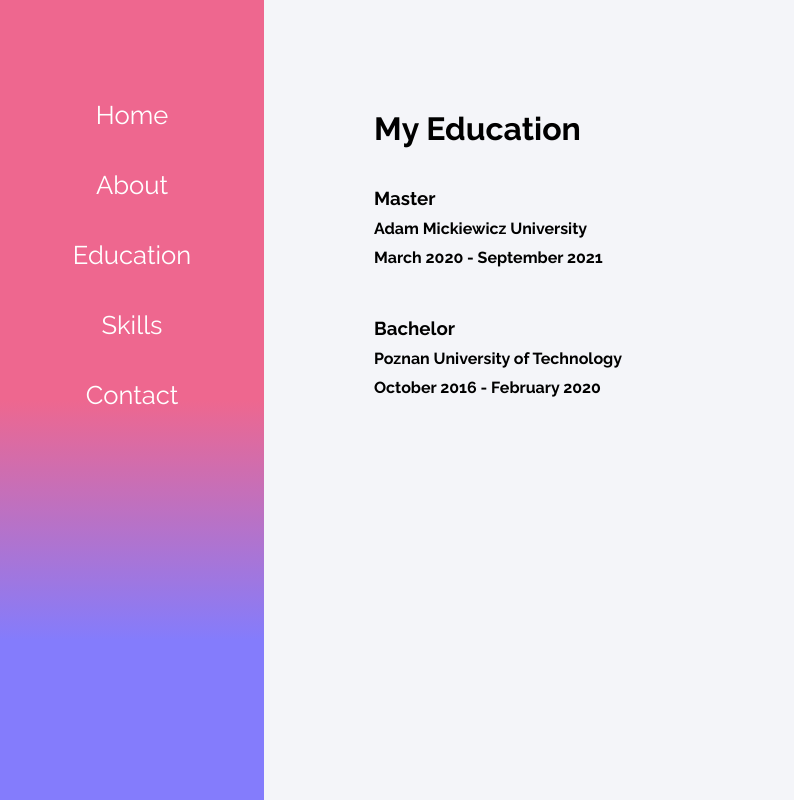
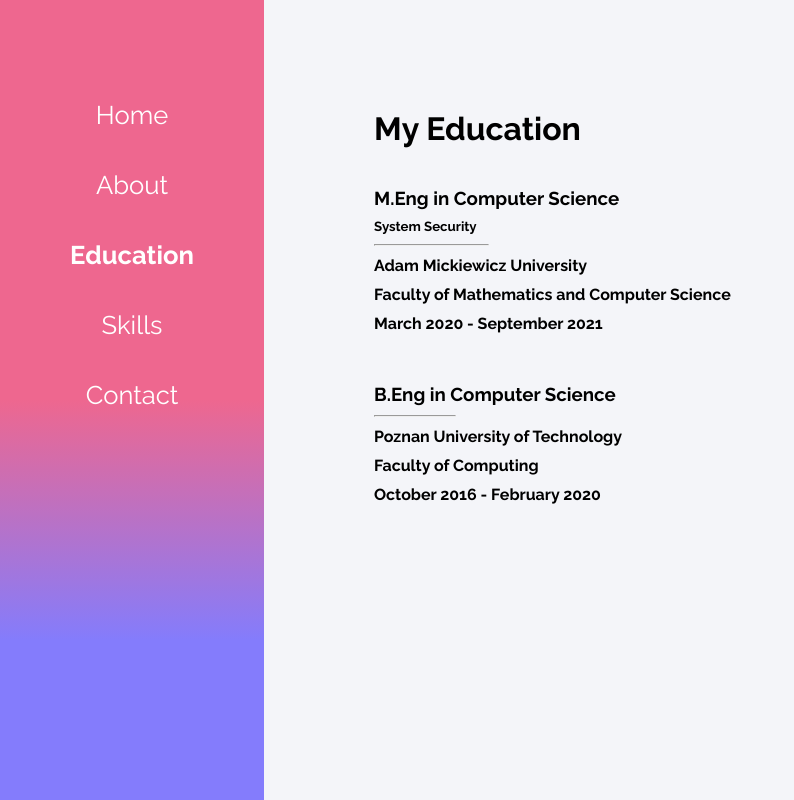
Before and after one commit to dolatapatryk/portfolio, a React (Create React App) app: page /education in a window 1280 px wide. Shown: the whole page, without its empty margins (0-794 px from the left). Built offline with nearby package versions, Linux system fonts and the light colour scheme.

Commit message:
Refactored education component

```diff
--- a/src/App.css
+++ b/src/App.css
@@ -112,12 +112,17 @@
     font-size: var(--fontsize-p);
 }
 
-h1, h2, h3, h4, p {
+h1, h2, h3, h4, h5, hr, p {
     margin: 10px;
+}
+
+hr {
+    width: 30%;
 }
 
 .education-item {
     border: 0px solid #9a9b9c;
+    border-radius: 10px;
     display: flex;
     margin: 30px 0px 30px 0px;
 }
--- a/src/components/EducationItem.tsx
+++ b/src/components/EducationItem.tsx
@@ -1,17 +1,22 @@
 import {FunctionComponent} from "react";
 
-type EducationItemProps = {
+export type EducationItemInfo = {
     university: string;
-    title: string;
+    degree: string;
     from: string;
     to: string;
+    faculty: string;
+    speciality?: string;
 }
 
-export const EducationItem: FunctionComponent<EducationItemProps> = (props: EducationItemProps) =>
+export const EducationItem: FunctionComponent<EducationItemInfo> = (props: EducationItemInfo) =>
     <div className="education-item">
         <div className="compdet">
-            <h3>{props.title}</h3>
+            <h3>{props.degree}</h3>
+            {props.speciality && <h5 className="secondtext">{props.speciality}</h5>}
+            <hr/>
             <h4 className="secondtext">{props.university}</h4>
+            <h4 className="secondtext">{props.faculty}</h4>
             <h4 className="secondtext">{props.from} - {props.to}</h4>
         </div>
     </div>
--- a/src/components/Navbar.tsx
+++ b/src/components/Navbar.tsx
@@ -11,12 +11,10 @@
     }
 
     activeItem = (item: string) => {
-        console.log(item);
         if (this.state.activeItem) {
             document.getElementById(this.state.activeItem)!.classList.remove('active');
         }
         this.setState({activeItem: item}, () => {
-            console.log('elem', document.getElementById(this.state.activeItem));
             document.getElementById(this.state.activeItem)!.classList.add('active');
         })
     }
--- a/src/components/NavbarItem.tsx
+++ b/src/components/NavbarItem.tsx
@@ -1,5 +1,5 @@
 import {FunctionComponent} from "react";
-import {Link} from "react-router-dom";
+import {NavLink} from "react-router-dom";
 
 type NavbarItemProps = {
     link: string;
@@ -9,7 +9,7 @@
 
 export const NavbarItem: FunctionComponent<NavbarItemProps> = (props: NavbarItemProps) =>
     <li id={props.itemName}>
-        <Link to={props.link} onClick={props.itemClicked.bind(this, props.itemName)}>
+        <NavLink to={props.link} onClick={props.itemClicked.bind(this, props.itemName)}>
             {props.itemName}
-        </Link>
+        </NavLink>
     </li>
--- a/src/contents/Education.tsx
+++ b/src/contents/Education.tsx
@@ -1,10 +1,30 @@
 import {FunctionComponent} from "react";
-import {EducationItem} from "../components/EducationItem";
+import {EducationItem, EducationItemInfo} from "../components/EducationItem";
+
+const myEducation: Array<EducationItemInfo> = [
+    {
+        university: 'Adam Mickiewicz University',
+        degree: 'M.Eng in Computer Science',
+        from: 'March 2020',
+        to: 'September 2021',
+        faculty: 'Faculty of Mathematics and Computer Science',
+        speciality: 'System Security'
+    },
+    {
+        university: 'Poznan University of Technology',
+        degree: 'B.Eng in Computer Science',
+        from: 'October 2016',
+        to: 'February 2020',
+        faculty: 'Faculty of Computing'
+    }
+]
 
 export const Education: FunctionComponent = () =>
     <div className="condiv">
         <h1 className="subtopic">My Education</h1>
-        <EducationItem university="Adam Mickiewicz University" title="Master" from="March 2020" to="September 2021"/>
-        <EducationItem university="Poznan University of Technology" title="Bachelor" from="October 2016"
-                       to="February 2020"/>
+        {myEducation.map(university => {
+            return <EducationItem key={university.university} university={university.university}
+                                  degree={university.degree} from={university.from} to={university.to}
+                                  faculty={university.faculty} speciality={university.speciality}/>
+        })}
     </div>
```
